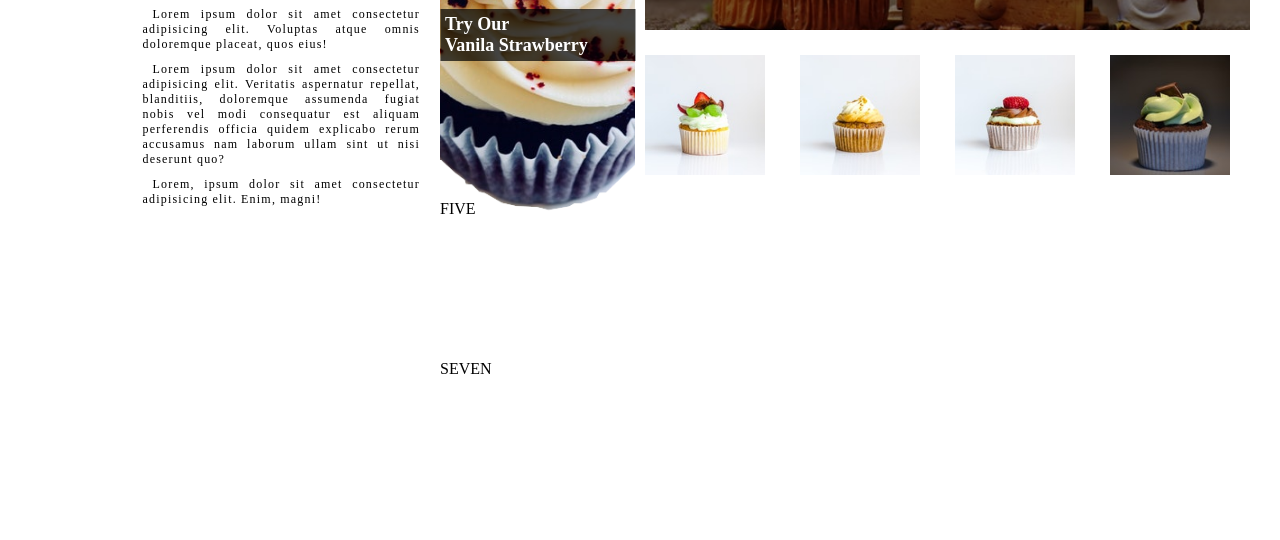
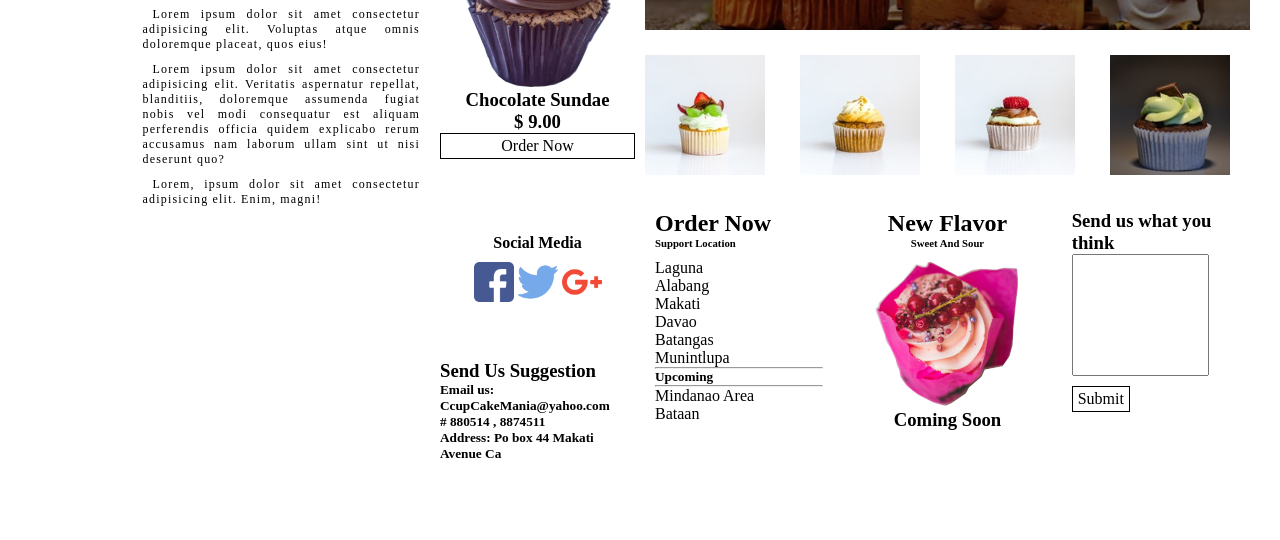
Before and after one commit to JanDesigner/Design, a plain HTML site: page Design 04/index.html in a window 1280 px wide. Shown: the part 300-840 px from the top of the page. Drawn offline with Linux system fonts and the light colour scheme.

Commit message:
Done Grid
last footer

```diff
--- a/Design 04/css/style.css
+++ b/Design 04/css/style.css
@@ -100,24 +100,25 @@ main div {
 }
 #two {
   position: relative;
+  align-self: center;
+  text-align: center;
 
-  align-self: center;
 }
 #two img {
-    width:100%;
 
 
 }
 #two span {
-    position: absolute;
-    top:50%;
-    left:50%;
-    transform: translate(-50% , -50%);
-    width: 100%;
-    color:#fff;
-    font-size: 12px;
-    background-color: rgba(0,0,0,0.7);
-    padding: 5px;
+
+}
+#two a {
+    display: block;
+    padding: 3px 5px;
+    color: Black;
+    text-decoration: none;
+    text-decoration: none;
+    border: 1px solid black;
+
 }
 #three {
     background-image: url("../img/m2.png");
@@ -153,6 +154,47 @@ main div {
 #four img {
     height: 80%;
 }
+#five {
+    text-align: center;
+    align-self: center;
+}
+#five img {
+    width : 40px;
+
+}
+#five section {
+
+    padding: 10px;
+}
+
+#six {
+    display: grid;
+    grid-template-columns: repeat(3,1fr);
+    grid-gap: 20px;
+
+
+
+}
+#six h6 {
+    margin-bottom: 10px;
+}
+#six div {
+    padding: 10px;
+}
+.centerMe {
+    text-align: center;
+}
+textarea {
+   resize: none;
+}
+.btn {
+    color:black;
+    text-decoration: none;
+    padding: 3px 5px;
+    border: 1px solid black;
+    display: inline-block;
+    margin: 10px 0;
+}
 
 
 /* ////////////////////////////////  768 pixel */
@@ -178,11 +220,19 @@ main {
 }
 
 #two img {
-    height: 100%;
+
     width: 70%;
 }
 #two {
     text-align: center;
+
+}
+
+.delete{
+    display: none;
+}
+#six {
+    display: none;
 
 }
 
@@ -200,6 +250,12 @@ main {
 
     #one {
         overflow: scroll;
+    }
+    #two img {
+     height: 70%;
+    }
+    .delet {
+     display: none;
     }
 
 }
@@ -240,7 +296,7 @@ main {
     }
     #two {
         grid-column: 7 / -1;
-        grid-row: 1 / 3;
+        grid-row: 1 / 4;
     }
     #three{
         grid-column: 1 / -1;
@@ -272,7 +328,8 @@ main {
 
     main {
 
-        grid-template-rows: repeat(7,150px);
+        grid-template-rows: repeat(7,200px);
+
 
 
     }
--- a/Design 04/index.html
+++ b/Design 04/index.html
@@ -46,12 +46,15 @@
 
             </div>
             <div id = "two">
-                <img src = "img/m1.png">
+                <h2 class = "delet" >Top Seller</h2>
+                <img src = "img/top.png">
 
-                <span>
-                    <h2>Try Our </h2>
-                <h2>Vanila Strawberry</h2>
-                </span>
+                    <h3>Chocolate Sundae </h3>
+                    <h3 class = "delet">$ 9.00</h3>
+                    <a href ="#">Order Now</a>
+
+
+
 
             </div>
             <div id = "three">
@@ -68,11 +71,55 @@
                     <img src = "img/c5.jpeg">
                     <img src = "img/c6.jpeg">
             </div>
-            <div id = "five">FIVE</div>
+            <div id = "five">
+                <h4> Social Media</h4>
+                <section>
+                <a href = "#"><img src = "img/fac.png"></a>
+                <a href = "#"><img src = "img/twi.png"></a>
+                <a href = "#"><img src = "img/goo.png"></a>
+            </section>
+            </div>
             <div id = "six">
+              <div class = "delete">
+                  <h2>Order Now</h2>
+                  <h6>Support Location</h6>
+                  <ul>
+                      <li>Laguna</li>
+                      <li>Alabang</li>
+                      <li>Makati</li>
+                      <li>Davao</li>
+                      <li>Batangas</li>
+                      <li>Munintlupa</li>
+                      <hr>
+                      <h5>Upcoming</h5>
+                      <hr>
+                      <li>Mindanao Area</li>
+                      <li>Bataan</li>
+                  </ul>
+              </div>
+              <div class = "centerMe delete " >
+                  <h2>New Flavor</h2>
+                  <h6>Sweet And Sour</h6>
+                    <img src = "img/swe.jpeg">
+                    <h3>Coming Soon</h3>
+              </div>
+              <div>
+                  <h3>Send us what you think</h3>
+                  <form action = "#" method = "post">
+                      <textarea cols="15" rows = "8"  >
+                      </textarea>
+                      <a href = "#" class = "btn" >Submit</a>
+
+                  </form>
+              </div>
+            </div>
+            <div id = "seven">
+                <h3>Send Us Suggestion</h3>
+                <h5>Email us: CcupCakeMania@yahoo.com</h5>
+                <h5># 880514 , 8874511</h5>
+                <h5>Address: Po box 44 Makati Avenue Ca</h5>
 
             </div>
-            <div id = "seven">SEVEN</div>
 
        </main>
 
```
Also changed, not shown: Design 04/img/fac.png (added), Design 04/img/goo.png (added), Design 04/img/swe.jpeg (added), Design 04/img/top.png (added), Design 04/img/twi.png (added).
